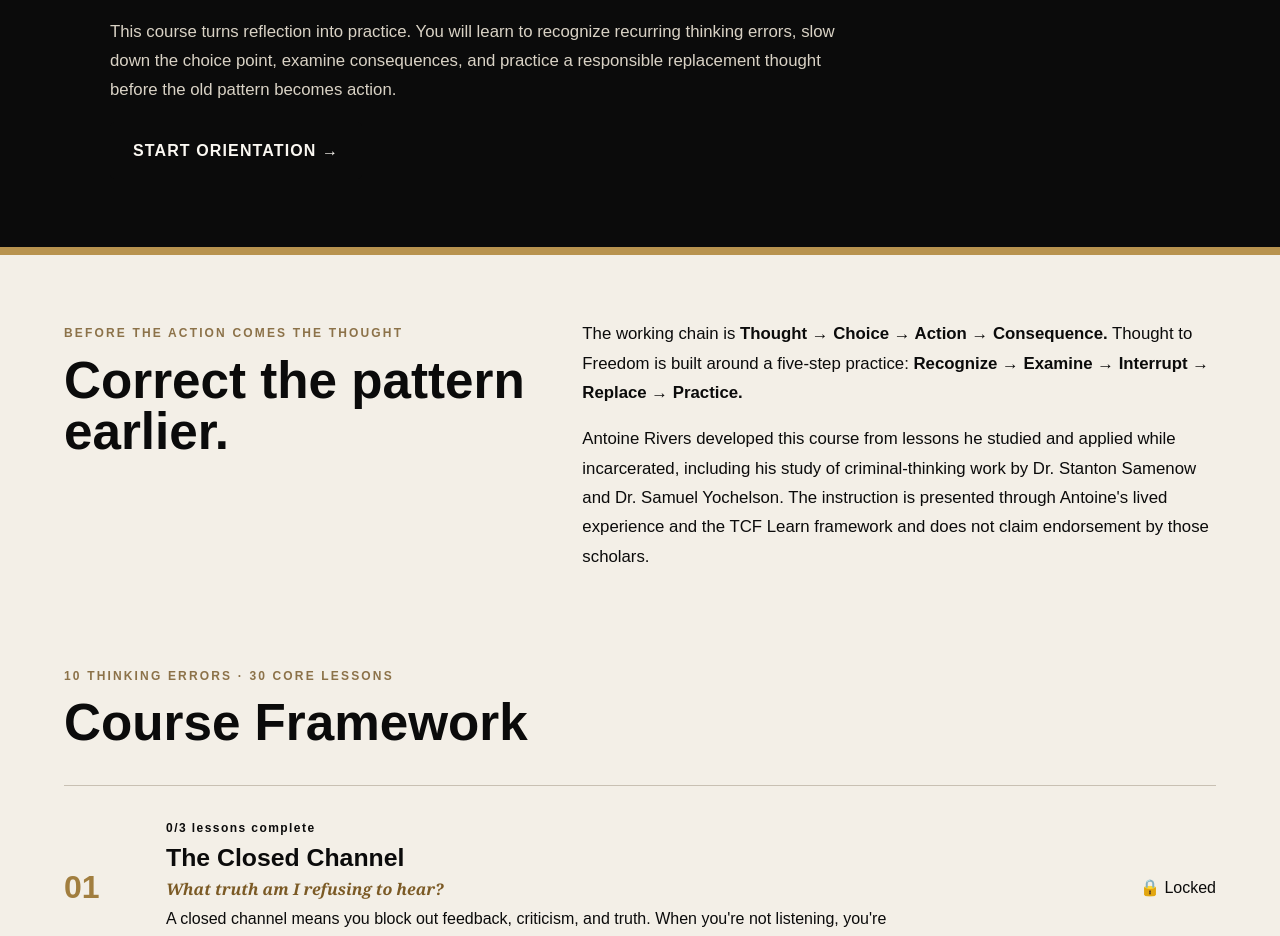
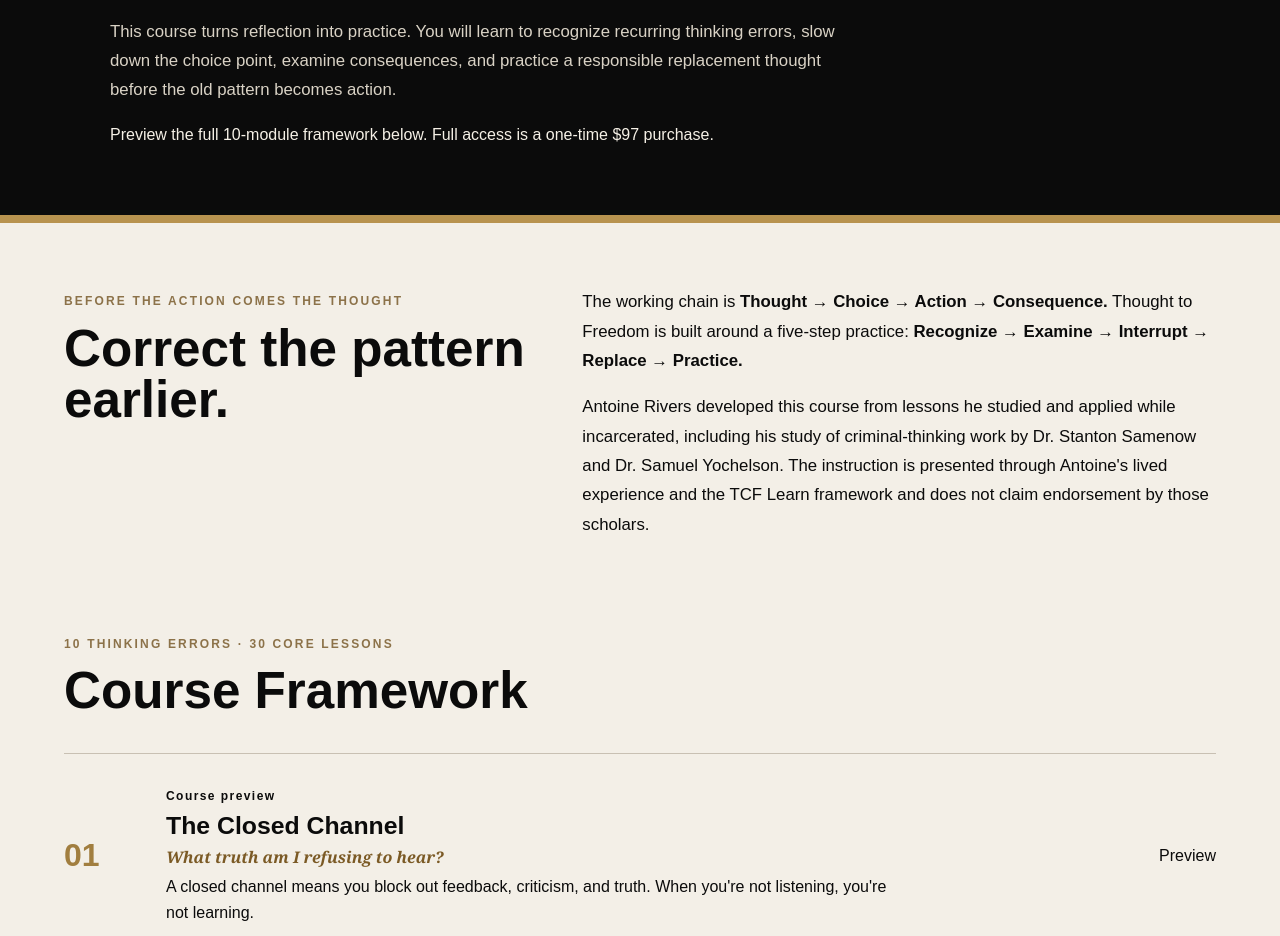
Before and after one commit to riversantoine93-dotcom/TCF-Learn, a Next.js app: page /course/thought-to-freedom in a window 1280 px wide. Shown: the part 503-1439 px from the top of the page. Built offline with nearby package versions, Linux system fonts and the light colour scheme; no server answers.

Commit message:
feat: add Thought to Freedom pricing and bundle option

```diff
--- a/app/course/thought-to-freedom/page.tsx
+++ b/app/course/thought-to-freedom/page.tsx
@@ -4,9 +4,11 @@ import { useEffect, useMemo, useState } from "react";
 import Link from "next/link";
 import Header from "@/components/Header";
 import ProgressBar from "@/components/ProgressBar";
+import CoursePurchaseOptions from "@/components/CoursePurchaseOptions";
 import { useAuth } from "@/components/AuthProvider";
 import { thoughtToFreedomCourse } from "@/lib/courses/thought-to-freedom";
 import { loadCloudProgress, loadLocalProgress, ProgressData } from "@/lib/progress";
+import { supabase } from "@/lib/supabase";
 import "./thought-to-freedom.css";
 
 const lessonKey = (moduleNumber: number, lessonNumber: number) => `m${moduleNumber}lesson${lessonNumber}`;
@@ -14,19 +16,28 @@ const lessonKey = (moduleNumber: number, lessonNumber: number) => `m${moduleNumb
 export default function ThoughtToFreedomOverview() {
   const { user, loading } = useAuth();
   const [progress, setProgress] = useState<ProgressData>({});
+  const [enrolled, setEnrolled] = useState(false);
+  const [checking, setChecking] = useState(true);
   useEffect(() => {
     if (loading) return;
     const local = loadLocalProgress("thought-to-freedom");
-    if (!user) { setProgress(local); return; }
-    loadCloudProgress(user.id, "thought-to-freedom").then((cloud) => setProgress({ ...local, ...cloud })).catch(() => setProgress(local));
+    if (!user || !supabase) { setProgress(local); setEnrolled(false); setChecking(false); return; }
+    let cancelled = false;
+    (async () => {
+      const { data } = await supabase.from("enrollments").select("id").eq("user_id", user.id).eq("course_slug", "thought-to-freedom").eq("active", true).maybeSingle();
+      try { const cloud = await loadCloudProgress(user.id, "thought-to-freedom"); if (!cancelled) setProgress({ ...local, ...cloud }); } catch { if (!cancelled) setProgress(local); }
+      if (!cancelled) { setEnrolled(Boolean(data)); setChecking(false); }
+    })();
+    return () => { cancelled = true; };
   }, [user, loading]);
   const completedLessons = useMemo(() => thoughtToFreedomCourse.modules.reduce((total, module) => total + module.lessons.filter((lesson) => Boolean(progress[lessonKey(module.number, lesson.number)])).length, 0), [progress]);
   const percent = Math.round((completedLessons / 30) * 100);
   const orientationDone = Boolean(progress.orientationComplete);
 
   return <main className="ttf-shell"><Header/>
-    <section className="ttf-hero"><div className="shell"><span className="eyebrow">TCF LEARN · INTERACTIVE COURSE</span><h1>Thought to Freedom</h1><h2>Correcting Criminal Thinking Errors</h2><p className="ttf-tagline">Examine the thought. Challenge the pattern. Choose a different response.</p><p className="ttf-intro">This course turns reflection into practice. You will learn to recognize recurring thinking errors, slow down the choice point, examine consequences, and practice a responsible replacement thought before the old pattern becomes action.</p>{completedLessons > 0 && <div className="ttf-progress"><div><strong>{percent}% complete</strong><span>{completedLessons} of 30 lessons</span></div><ProgressBar value={percent}/></div>}<Link className="button" href={orientationDone ? "/course/thought-to-freedom/module-1" : "/course/thought-to-freedom/orientation"}>{orientationDone ? (completedLessons ? "Continue Course" : "Begin Module 1") : "Start Orientation"} →</Link></div></section>
+    <section className="ttf-hero"><div className="shell"><span className="eyebrow">TCF LEARN · INTERACTIVE COURSE</span><h1>Thought to Freedom</h1><h2>Correcting Criminal Thinking Errors</h2><p className="ttf-tagline">Examine the thought. Challenge the pattern. Choose a different response.</p><p className="ttf-intro">This course turns reflection into practice. You will learn to recognize recurring thinking errors, slow down the choice point, examine consequences, and practice a responsible replacement thought before the old pattern becomes action.</p>{enrolled&&completedLessons > 0 && <div className="ttf-progress"><div><strong>{percent}% complete</strong><span>{completedLessons} of 30 lessons</span></div><ProgressBar value={percent}/></div>}{enrolled&&<Link className="button" href={orientationDone ? "/course/thought-to-freedom/module-1" : "/course/thought-to-freedom/orientation"}>{orientationDone ? (completedLessons ? "Continue Course" : "Begin Module 1") : "Start Orientation"} →</Link>}{!checking&&!enrolled&&<div className="notice">Preview the full 10-module framework below. Full access is a one-time $97 purchase.</div>}</div></section>
     <section className="shell ttf-about"><div><span className="eyebrow">BEFORE THE ACTION COMES THE THOUGHT</span><h2>Correct the pattern earlier.</h2></div><div><p>The working chain is <strong>Thought → Choice → Action → Consequence.</strong> Thought to Freedom is built around a five-step practice: <strong>Recognize → Examine → Interrupt → Replace → Practice.</strong></p><p>Antoine Rivers developed this course from lessons he studied and applied while incarcerated, including his study of criminal-thinking work by Dr. Stanton Samenow and Dr. Samuel Yochelson. The instruction is presented through Antoine's lived experience and the TCF Learn framework and does not claim endorsement by those scholars.</p></div></section>
-    <section className="shell ttf-module-list"><div className="ttf-section-heading"><span className="eyebrow">10 THINKING ERRORS · 30 CORE LESSONS</span><h2>Course Framework</h2></div>{thoughtToFreedomCourse.modules.map((module) => { const previousDone = module.number === 1 ? orientationDone : Boolean(progress[lessonKey(module.number - 1, 3)]); const count = module.lessons.filter((lesson) => Boolean(progress[lessonKey(module.number, lesson.number)])).length; return <article className="ttf-module-card" key={module.slug}><div className="ttf-module-number">{String(module.number).padStart(2, "0")}</div><div className="ttf-module-copy"><span>{count}/3 lessons complete</span><h3>{module.title}</h3><p className="ttf-core-question">{module.coreQuestion}</p><p>{module.keyIdea}</p></div>{previousDone ? <Link className="button secondary" href={`/course/thought-to-freedom/${module.slug}`}>{count ? "Continue" : "Begin"}</Link> : <span className="locked-pill">🔒 Locked</span>}</article>; })}</section>
+    <section className="shell ttf-module-list"><div className="ttf-section-heading"><span className="eyebrow">10 THINKING ERRORS · 30 CORE LESSONS</span><h2>Course Framework</h2></div>{thoughtToFreedomCourse.modules.map((module) => { const previousDone = enrolled && (module.number === 1 ? orientationDone : Boolean(progress[lessonKey(module.number - 1, 3)])); const count = module.lessons.filter((lesson) => Boolean(progress[lessonKey(module.number, lesson.number)])).length; return <article className="ttf-module-card" key={module.slug}><div className="ttf-module-number">{String(module.number).padStart(2, "0")}</div><div className="ttf-module-copy"><span>{enrolled?`${count}/3 lessons complete`:"Course preview"}</span><h3>{module.title}</h3><p className="ttf-core-question">{module.coreQuestion}</p><p>{module.keyIdea}</p></div>{previousDone ? <Link className="button secondary" href={`/course/thought-to-freedom/${module.slug}`}>{count ? "Continue" : "Begin"}</Link> : <span className="locked-pill">{enrolled?"🔒 Locked":"Preview"}</span>}</article>; })}</section>
+    {!checking&&!enrolled&&<section className="shell" style={{paddingBottom:"64px"}}><h2 style={{textAlign:"center"}}>Choose your access</h2><p style={{textAlign:"center"}}>Buy Thought to Freedom by itself, or save $48.50 by unlocking both TCF Learn courses together.</p><CoursePurchaseOptions course="thought-to-freedom"/></section>}
   </main>;
 }
```
